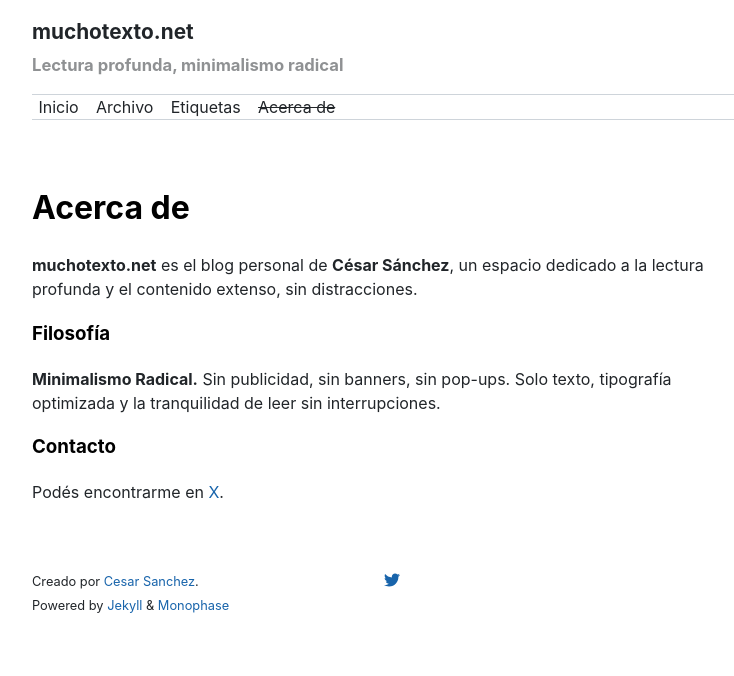
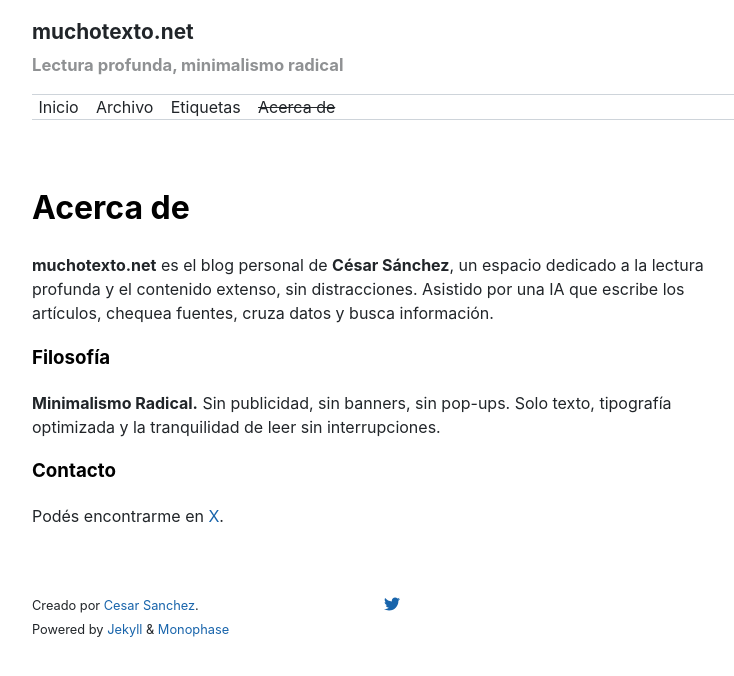
Before and after one commit to miravosqueinteresante/muchotexto.net, a Jekyll site: the page built from about.markdown, in a window 1280 px wide. Shown: the top 676 px of the page, without its empty margins (256-990 px from the left). Built offline with Jekyll 4.4.1, drawn with Linux system fonts in a browser that asks for light colours; nearby versions of some CDN libraries.

Commit message:
Actualizar descripción en Acerca de: mención a IA asistente

```diff
--- a/about.markdown
+++ b/about.markdown
@@ -4,7 +4,7 @@ title: Acerca de
 permalink: /about/
 ---
 
-**muchotexto.net** es el blog personal de **César Sánchez**, un espacio dedicado a la lectura profunda y el contenido extenso, sin distracciones.
+**muchotexto.net** es el blog personal de **César Sánchez**, un espacio dedicado a la lectura profunda y el contenido extenso, sin distracciones. Asistido por una IA que escribe los artículos, chequea fuentes, cruza datos y busca información.
 
 ### Filosofía
 
```
